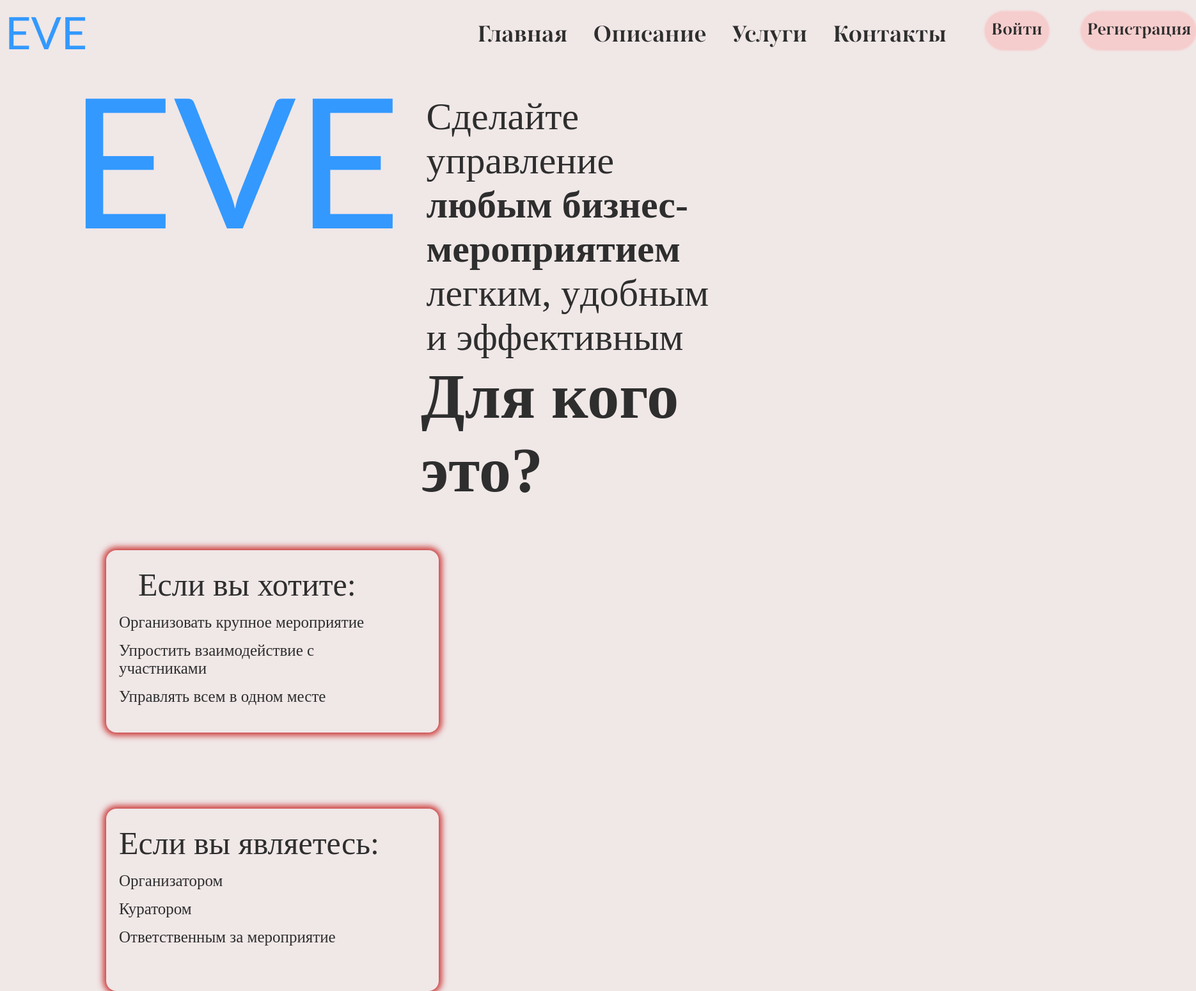
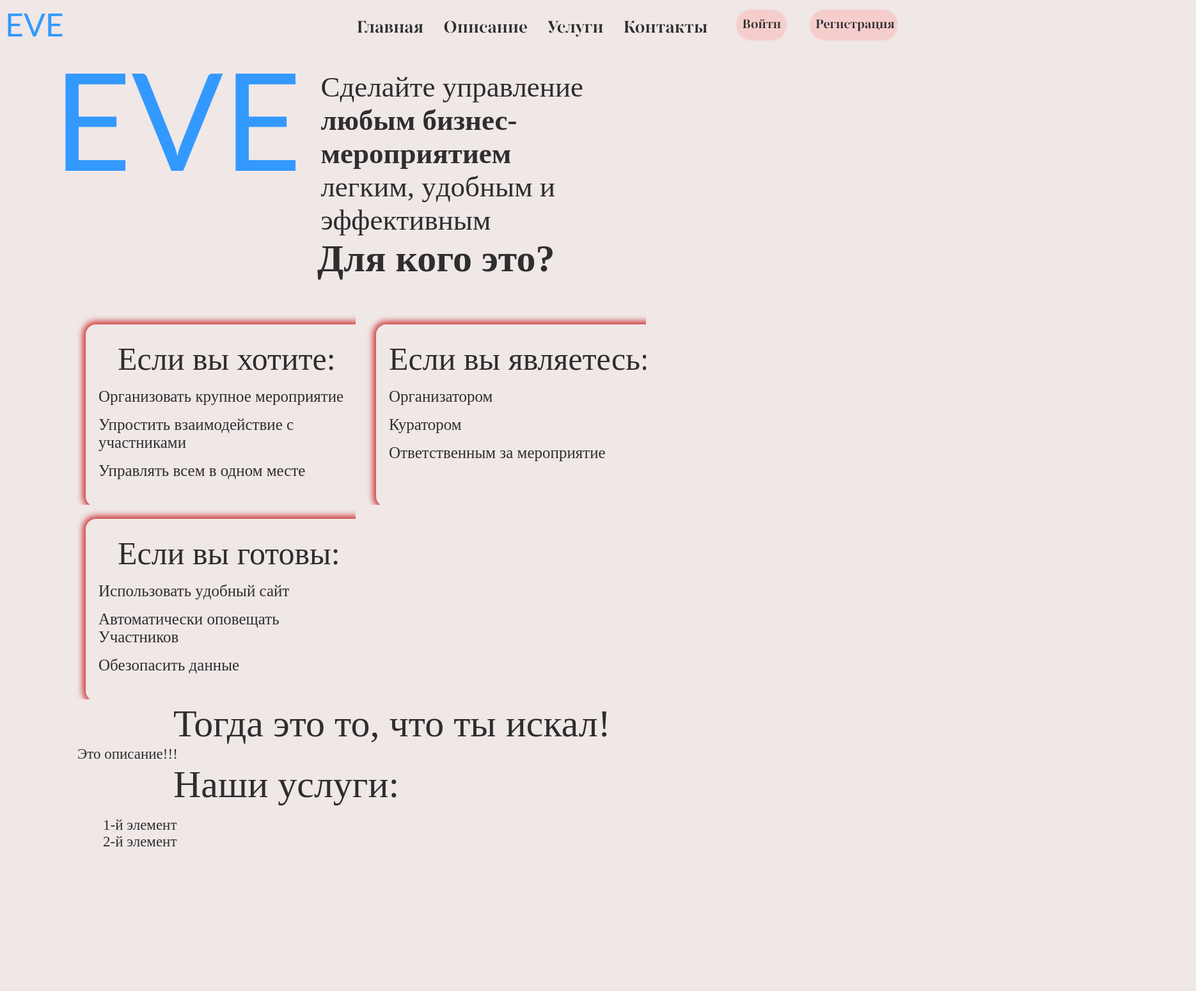
Before and after one commit to Sergey-kyzmich/automatization-alabuga, a plain HTML site: page web/index.html in a window 1280 px wide. Shown: the top 1549 px of the page at 64% size, 1870 px wide, since content can reach past the window. After the commit the page ends 1345 px from the top, so only its background shows below. Drawn offline with Linux system fonts and the light colour scheme; files whose address does not match are found by name; a web font is replaced by a local one.

Commit message:
update from 75% to 100%

```diff
--- a/web/css/main.css
+++ b/web/css/main.css
@@ -16,92 +16,85 @@
 .header{
     display: flex;
     width: 100%;
-    height: 70px;
+    height: 50px;
     justify-self:center;
 }
 .Header-LogoButton {
     text-align: center;
     font-family: "calibri";
-    font-size: 70px;
+    font-size: 50px;
     color: #39f;
 }
 .Header-Button {
     text-align: center;
-    margin-top: 10px;
-    padding: 10px;
+    margin-top: 8px;
+    padding: 8px;
 
     font-family: "logButtonFont";
-    font-size: 35px;
+    font-size: 26px;
 
     color: #2e2e2e;
 }
 .Header-MainButton{
-    margin-left: 600px;
-    margin-bottom: 20px;
+    margin-left: 450px;
+    margin-bottom: 15px;
 
 }
 .Header-DescriptionButton{
-    margin-left: 20px;
-    top: -10px;
+    margin-left: 15px;
 }
 .Header-LoginButton{
-    height: 40px;
-    width: 160px;
+    height: 30px;
+    width: 120px;
     font-family: 'logButtonFont';
-    font-size: 25px;
-    margin-left: 50px;
-    padding: 10px;
+    font-size: 19px;
+    margin-left: 38px;
+    padding: 8px;
     text-align: center;
     box-shadow: 0 0 3px 1px #f6cdcd;
     background-color: #f6cdcd;
     border-width: 1px;
-    border-radius: 30px;
+    border-radius: 23px;
 }
-.hr {
-    background-color: #2e2e2e;
-    color:#2e2e2e;
-    height: 3px;
-    border: 0px;
-    border-radius: 10px;
-}
+
 
 .div-body{
     display: flex;
-    top: 30px;
-    margin-left: 100px;
+    top: 23px;
+    margin-left: 75px;
     border: 1px;
     width: 80%;
 }
 
 .body-logo{
     font-family: "calibri";
-    font-size: 283px;
+    font-size: 212px;
     color: #39f;
 }
 .body-logo-text{
-    margin-left: 40px;
-    margin-top: 70px;
+    margin-left: 30px;
+    margin-top: 52px;
     font-family: "body-text";
-    font-size: 60px;
+    font-size: 45px;
     color: #2e2e2e;
 }
 .body-tytle-1 {
     font-family: "body-text";
-    font-size: 100px;
+    font-size: 60px;
     margin: auto;
-    margin-left: 650px;
+    margin-left: 488px;
     color: #2e2e2e;
 }
 
 .for-who-div {
-    width: 600px;
-    height: 400px;
+    width: 450px;
+    height: 300px;
 }
 
 .body-dscription{
     font-family: "body-text";
-    font-size: 30px;
-    margin-left: 150px;
+    font-size: 23px;
+    margin-left: 113px;
     width: 80%;
     color: #2e2e2e;
 
@@ -111,8 +104,8 @@ ul{
 }
 .item-li{
     font-family: "body-text";
-    font-size: 30px;
-    margin-left: 150px;
+    font-size: 23px;
+    margin-left: 113px;
     width: 80%;
     color: #2e2e2e;
 
--- a/web/index.html
+++ b/web/index.html
@@ -24,20 +24,20 @@
     <div>
         <h1 class="body-tytle-1">Для кого это?</h1>
     </div>
-    <div style="margin-top: 50px; margin-left: 130px;">
+    <div style="margin-top: 50px; margin-left: 98px;">
         <object type="text/html" data="frame1.html" class="for-who-div"></object>
         <object type="text/html" data="frame2.html" class="for-who-div"></object>
         <object type="text/html" data="frame3.html" class="for-who-div"></object>
     </div>
     <div>
-        <span class="body-tytle-1" style="margin-left: 350px;">Тогда это то, что ты искал!</span>
+        <span class="body-tytle-1" style="margin-left: 263px;">Тогда это то, что ты искал!</span>
     </div>
     <div class="body-dscription">
         Это описание!!!
     </div>
 
     <div>
-        <span class="body-tytle-1" style="margin-left: 350px;">Наши услуги:</span>
+        <span class="body-tytle-1" style="margin-left: 263px;">Наши услуги:</span>
     </div>
     <div class="div-contact">
         <ul>
```
Also changed, not shown: server/server.js (added, +37 -0 lines).
